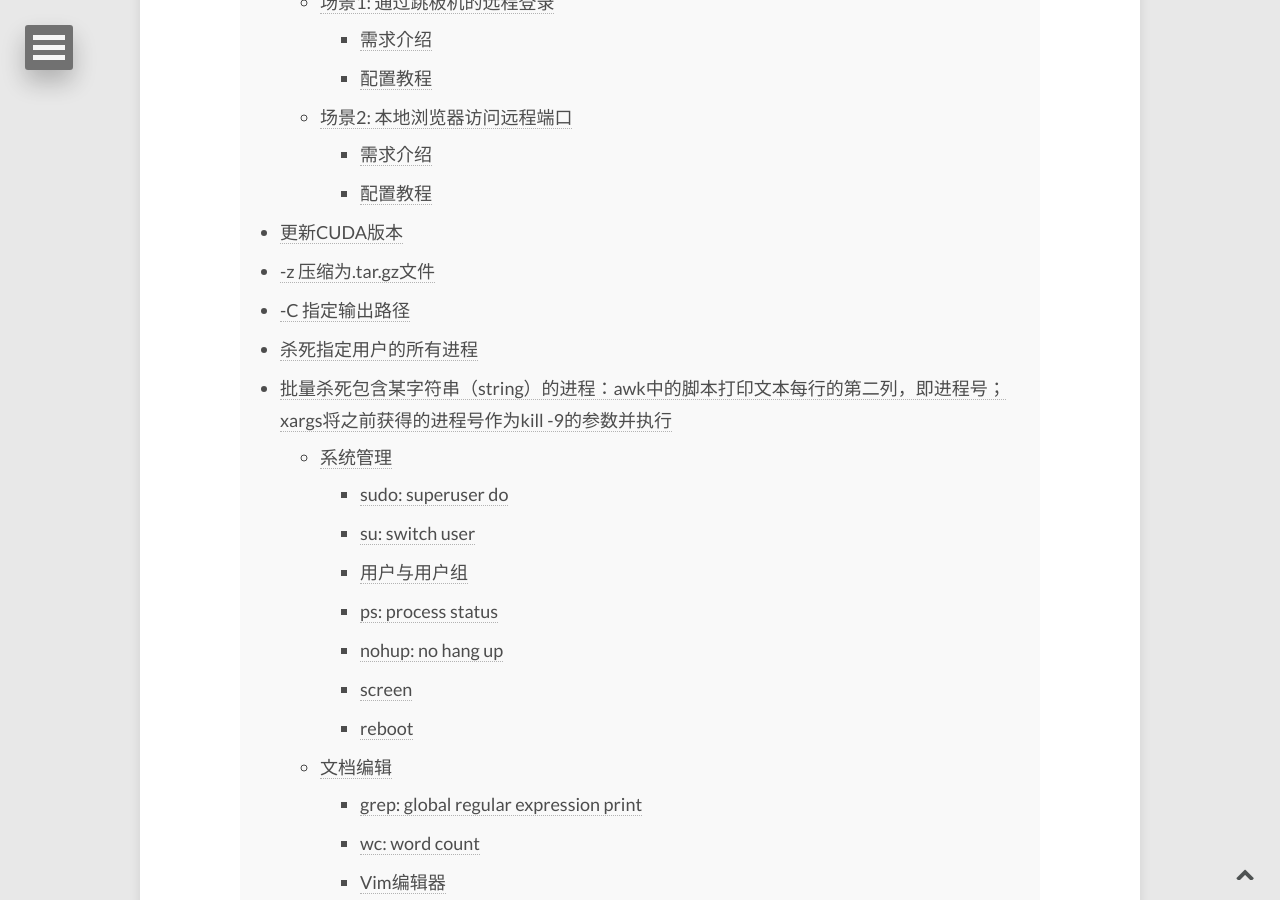
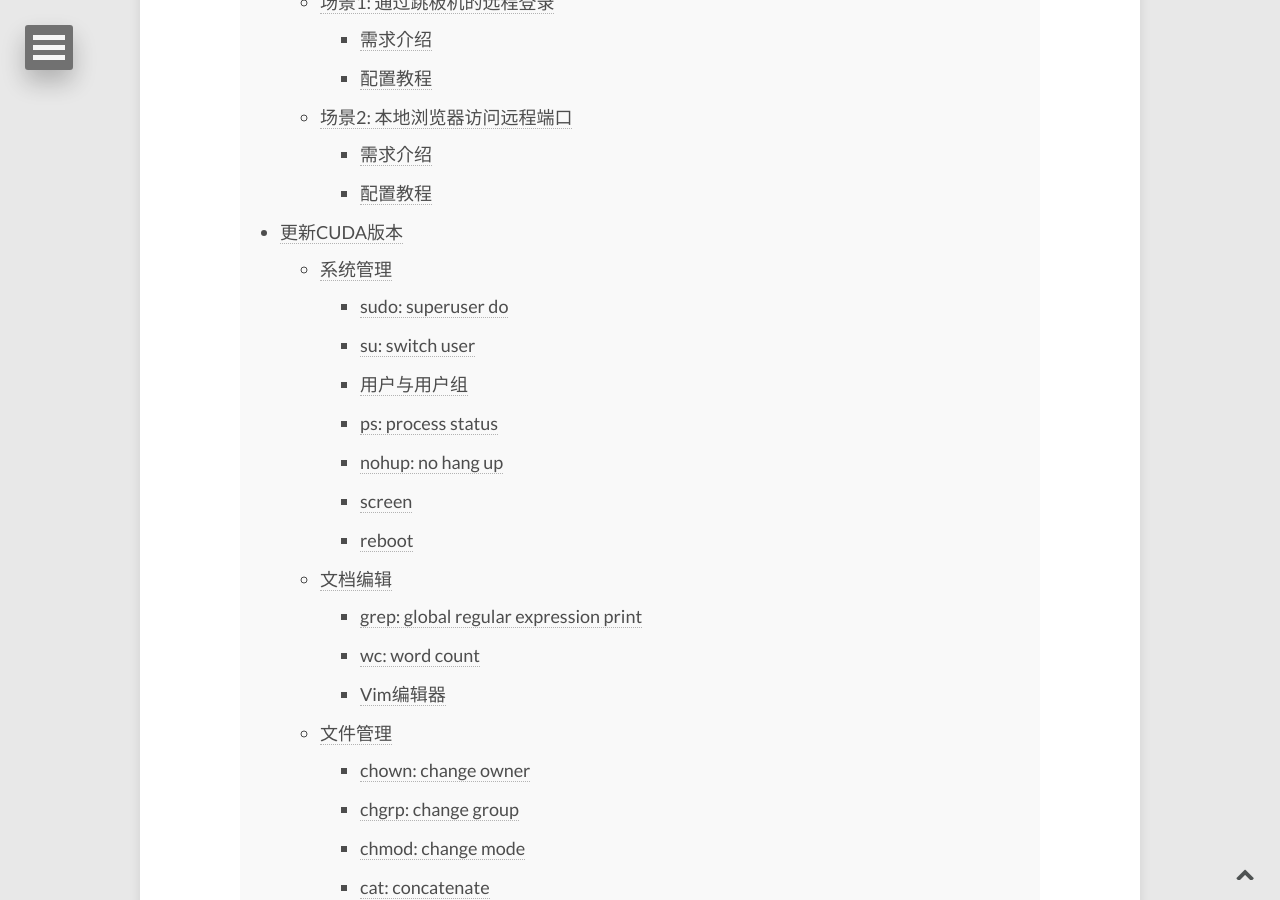
Before and after one commit to E0HYL/BLOG-OF-E0, a Jekyll site: the page built from _posts/2020-02-10-UbuntuServer.md, in a window 1280 px wide and 900 px high, scrolled down 681 px. Built offline with Jekyll 4.4.1, drawn with Linux system fonts in a browser that asks for light colours; nearby versions of some CDN libraries; comment, search, counter and statistics services are not loaded.

Commit message:
update toc

```diff
--- a/_posts/2020-02-10-UbuntuServer.md
+++ b/_posts/2020-02-10-UbuntuServer.md
@@ -22,10 +22,6 @@ image:
         - [需求介绍](#%E9%9C%80%E6%B1%82%E4%BB%8B%E7%BB%8D)
         - [配置教程](#%E9%85%8D%E7%BD%AE%E6%95%99%E7%A8%8B)
 - [更新CUDA版本](#%E6%9B%B4%E6%96%B0cuda%E7%89%88%E6%9C%AC)
-- [-z 压缩为.tar.gz文件](#-z-%E5%8E%8B%E7%BC%A9%E4%B8%BAtargz%E6%96%87%E4%BB%B6)
-- [-C 指定输出路径](#-c-%E6%8C%87%E5%AE%9A%E8%BE%93%E5%87%BA%E8%B7%AF%E5%BE%84)
-- [杀死指定用户的所有进程](#%E6%9D%80%E6%AD%BB%E6%8C%87%E5%AE%9A%E7%94%A8%E6%88%B7%E7%9A%84%E6%89%80%E6%9C%89%E8%BF%9B%E7%A8%8B)
-- [批量杀死包含某字符串（string）的进程：awk中的脚本打印文本每行的第二列，即进程号；xargs将之前获得的进程号作为kill -9的参数并执行](#%E6%89%B9%E9%87%8F%E6%9D%80%E6%AD%BB%E5%8C%85%E5%90%AB%E6%9F%90%E5%AD%97%E7%AC%A6%E4%B8%B2string%E7%9A%84%E8%BF%9B%E7%A8%8Bawk%E4%B8%AD%E7%9A%84%E8%84%9A%E6%9C%AC%E6%89%93%E5%8D%B0%E6%96%87%E6%9C%AC%E6%AF%8F%E8%A1%8C%E7%9A%84%E7%AC%AC%E4%BA%8C%E5%88%97%E5%8D%B3%E8%BF%9B%E7%A8%8B%E5%8F%B7xargs%E5%B0%86%E4%B9%8B%E5%89%8D%E8%8E%B7%E5%BE%97%E7%9A%84%E8%BF%9B%E7%A8%8B%E5%8F%B7%E4%BD%9C%E4%B8%BAkill--9%E7%9A%84%E5%8F%82%E6%95%B0%E5%B9%B6%E6%89%A7%E8%A1%8C)
     - [系统管理](#%E7%B3%BB%E7%BB%9F%E7%AE%A1%E7%90%86)
         - [sudo: superuser do](#sudo-superuser-do)
         - [su: switch user](#su-switch-user)
```
